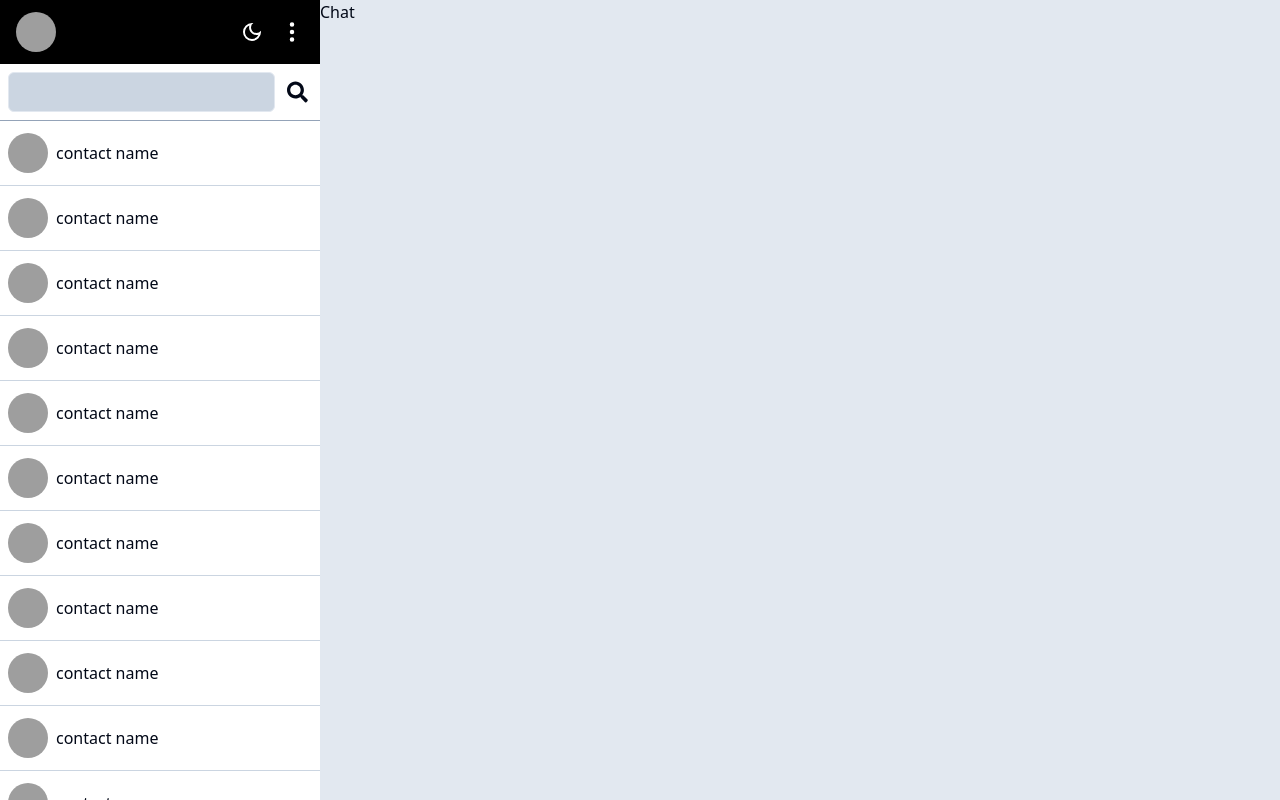
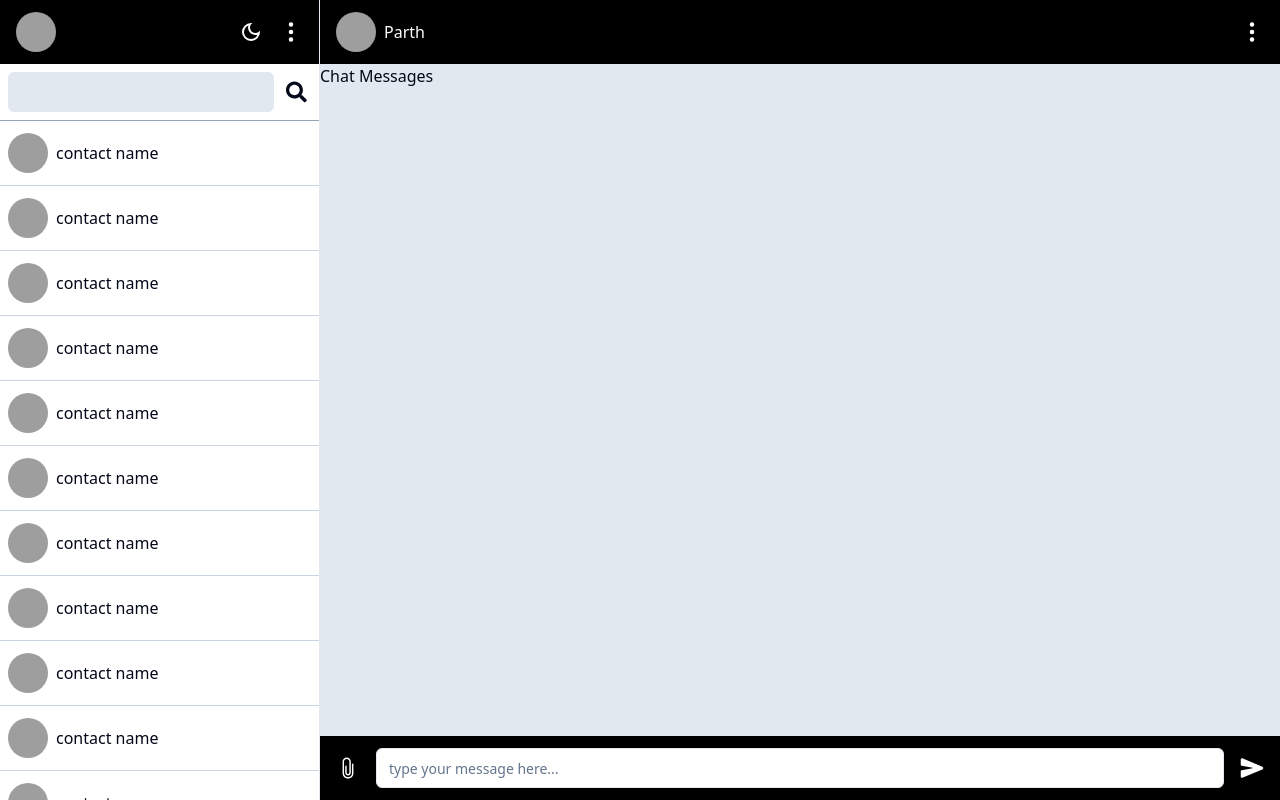
Before and after one commit to parthrc/mern-chat-app, a React (Vite) app in the folder client/: page / in a window 1280 px wide. Built offline with nearby package versions, Linux system fonts and the light colour scheme; grey boxes are pictures that could not be loaded.

Commit message:
Designed main chat section layout

```diff
--- a/client/src/pages/home/HomePage.tsx
+++ b/client/src/pages/home/HomePage.tsx
@@ -1,5 +1,5 @@
-import { Link } from "react-router-dom";
-import { Button } from "../../components/ui/button";
+// import { Link } from "react-router-dom";
+// import { Button } from "../../components/ui/button";
 import Dashboard from "./components/Dashboard";
 
 const HomePage = () => {
--- a/client/src/pages/home/components/Chat.tsx
+++ b/client/src/pages/home/components/Chat.tsx
@@ -1,5 +1,15 @@
+import ChatHeader from "./ChatHeader";
+import ChatInput from "./ChatInput";
+import ChatMessages from "./ChatMessages";
+
 const Chat = () => {
-  return <div>Chat</div>;
+  return (
+    <div className="flex w-full flex-col">
+      <ChatHeader />
+      <ChatMessages />
+      <ChatInput />
+    </div>
+  );
 };
 
 export default Chat;
--- /dev/null
+++ b/client/src/pages/home/components/ChatHeader.tsx
@@ -0,0 +1,16 @@
+import { BsThreeDotsVertical } from "react-icons/bs";
+import AvatarImg from "./AvatarImg";
+const ChatHeader = () => {
+  return (
+    <div className="bg-black text-white px-4 py-3 flex items-center gap-x-2 justify-between">
+      {/* Profile pic */}
+      <div className="flex items-center gap-x-2">
+        <AvatarImg />
+        <p>Parth</p>
+      </div>
+      <BsThreeDotsVertical className="h-6 w-6 cursor-pointer hover:text-black hover:bg-white rounded-full" />
+    </div>
+  );
+};
+
+export default ChatHeader;
--- /dev/null
+++ b/client/src/pages/home/components/ChatInput.tsx
@@ -0,0 +1,26 @@
+import { IoIosAttach } from "react-icons/io";
+import { IoSend } from "react-icons/io5";
+import { Input } from "../../../components/ui/input";
+
+const ChatInput = () => {
+  return (
+    <div className=" bg-black text-white w-full min-h-[4rem] flex items-center gap-x-4 px-4">
+      {/* Attachments */}
+      <div>
+        <IoIosAttach className="h-6 w-6 cursor-pointer hover:text-black hover:bg-white rounded-full" />
+      </div>
+      {/* Main input */}
+      <Input
+        type="text"
+        className="w-full"
+        placeholder="type your message here..."
+      />
+      {/* Send button */}
+      <div>
+        <IoSend className="h-6 w-6 cursor-pointer" />
+      </div>
+    </div>
+  );
+};
+
+export default ChatInput;
--- /dev/null
+++ b/client/src/pages/home/components/ChatMessages.tsx
@@ -0,0 +1,5 @@
+const ChatMessages = () => {
+  return <div className=" bg-slate-200 w-full end grow">Chat Messages</div>;
+};
+
+export default ChatMessages;
--- a/client/src/pages/home/components/SearchBar.tsx
+++ b/client/src/pages/home/components/SearchBar.tsx
@@ -4,7 +4,7 @@ import { FaSearch } from "react-icons/fa";
 const SearchBar = () => {
   return (
     <div className="bg-white border-b border-slate-400  flex items-center gap-x-2 p-2">
-      <Input type="text" className="bg-slate-300"></Input>
+      <Input type="text" className="bg-slate-200"></Input>
       <FaSearch className="w-8 h-8 p-1" />
     </div>
   );
--- a/client/src/pages/home/components/Sidebar.tsx
+++ b/client/src/pages/home/components/Sidebar.tsx
@@ -4,7 +4,7 @@ import SidebarHeader from "./SidebarHeader";
 
 const Sidebar = () => {
   return (
-    <div className="flex w-full flex-col lg:min-w-[20rem] lg:w-[20rem] bg-pink-300 max-h-screen">
+    <div className="flex w-full flex-col lg:min-w-[20rem] lg:w-[20rem] bg-pink-300 max-h-screen border-r">
       <SidebarHeader />
       <SearchBar />
 
```
